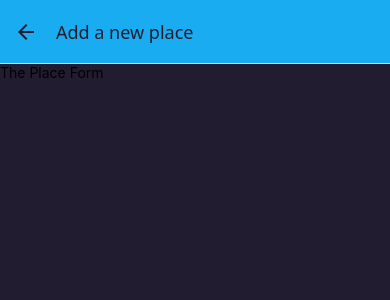
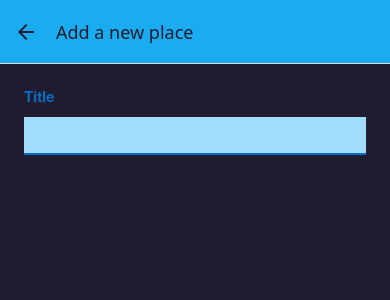
Before and after one commit to Ezekiel-Faith/Place-App, a React Native app: screen /AddPlace in a window 390 px wide. Shown: the top 300 px of the page. Built offline with nearby package versions, Linux system fonts and the light colour scheme.

Commit message:
started with custom form

```diff
--- a/components/Places/PlaceForm.js
+++ b/components/Places/PlaceForm.js
@@ -1,9 +1,45 @@
-import { Text, View } from 'react-native'
+import { useState } from 'react';
+import { ScrollView, StyleSheet, Text, TextInput, View } from 'react-native';
+import { Colors } from '../../constants/colors';
 
 export default function PlaceForm() {
-    return (
+  const [enteredTitle, setEnteredTitle] = useState('');
+
+  function changeTitleHandler(enteredText) {
+    setEnteredTitle(enteredText);
+  }
+
+  return (
+    <ScrollView style={styles.form}>
       <View>
-        <Text>The Place Form</Text>
+        <Text style={styles.label}>Title</Text>
+        <TextInput
+          style={styles.input}
+          onChangeText={changeTitleHandler}
+          value={enteredTitle}
+        />
       </View>
-    )
+    </ScrollView>
+  );
 }
+
+const styles = StyleSheet.create({
+  form: {
+    flex: 1,
+    padding: 24,
+  },
+  label: {
+    fontWeight: 'bold',
+    marginBottom: 4,
+    color: Colors.primary700,
+  },
+  input: {
+    marginVertical: 8,
+    paddingHorizontal: 4,
+    paddingVertical: 8,
+    fontSize: 16,
+    borderBottomColor: Colors.primary700,
+    borderBottomWidth: 2,
+    backgroundColor: Colors.primary100,
+  },
+});
```
